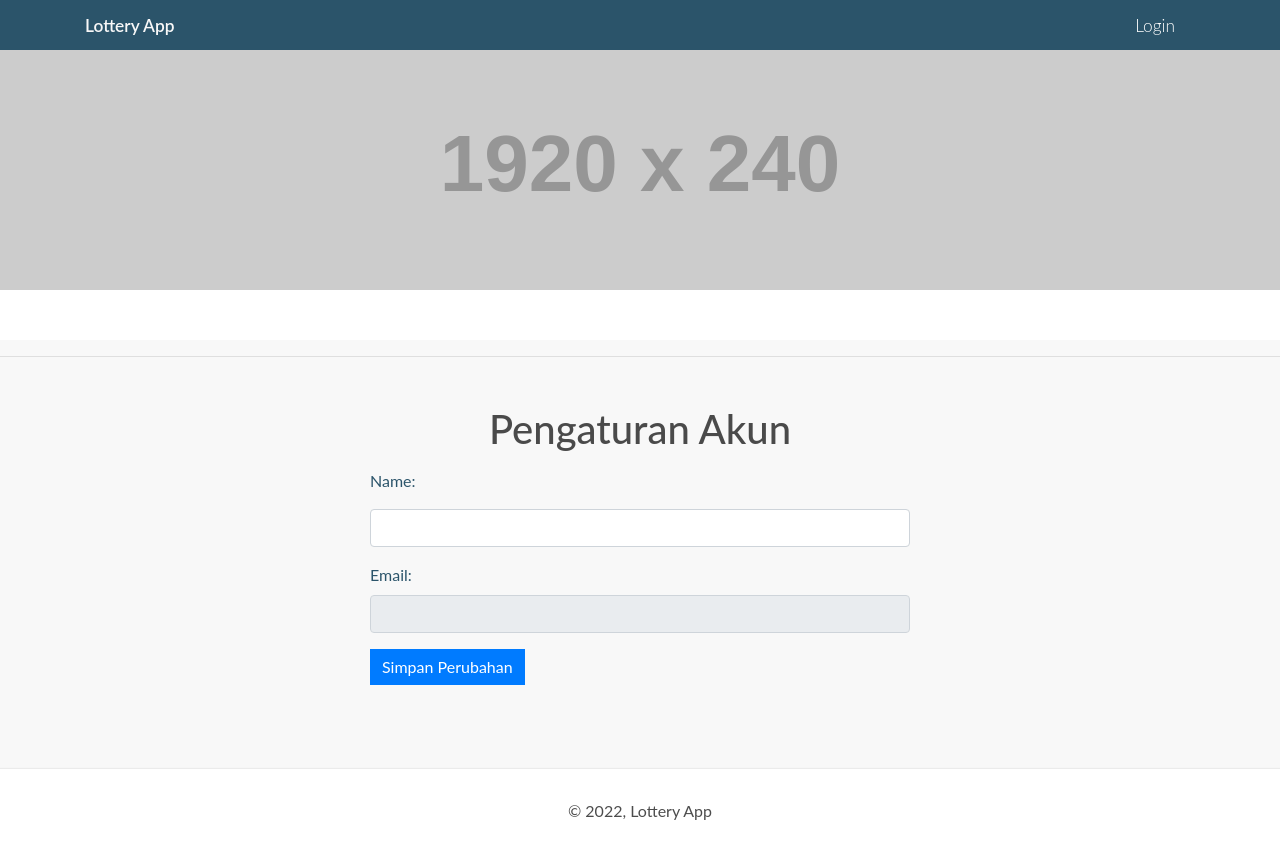
After one commit to aldamr01/Lottery-App, a Python web app: template apps/auth/templates/account.html in a window 1280 px wide. The commit adds this page. Run offline with Jinja, Linux system fonts and the light colour scheme; the template is opened without the code that fills it, so the values that code supplies are empty, except form fields; grey boxes labelled with a size stand in for pictures from a placeholder-image service; form fields are guessed from the names that the template uses; some libraries are stand-ins or nearby versions.

Commit message:
fix templates tag for login user only, and add user update function

```diff
--- a/apps/auth/forms.py
+++ b/apps/auth/forms.py
@@ -22,3 +22,8 @@ class RegisterForm(FlaskForm):
     email = EmailField(
         "Email", [validators.Length(min=4, max=50), validators.DataRequired()]
     )
+
+class AccountForm(FlaskForm):
+    name = StringField(
+        "Name", [validators.Length(min=4, max=50), validators.DataRequired()]
+    )
--- /dev/null
+++ b/apps/auth/templates/account.html
@@ -0,0 +1,27 @@
+{% extends 'base.html' %}
+
+{% block title %} Pengaturan Akun {% endblock %}
+
+{% block content %}
+
+	<section id="content">
+		<h1 class="text-center mt-5 mb-3">Pengaturan Akun</h1>
+
+		<div class="row justify-content-md-center">
+			<div class="col-md-6">
+				<form method="POST" action="{{ url_for('auth.account')}}">
+					{{ form.csrf_token }}
+					<div class="form-group">
+						<label for="name" class="text-login">{{ form.name.label }}:</label><br>
+						{{ form.name(class="form-control", id="name") }}
+					</div>
+					<div class="form-group">
+						<label for="email" class="text-login">Email:</label><br>
+						<input type="email" class="form-control" id="email" disabled value="{{ current_user.email }}">
+					</div>
+					<button type="submit" class="btn btn-primary">Simpan Perubahan</button>
+				</form>
+			</div>
+		</div>
+	</section>
+{% endblock %}
--- a/apps/lottery/templates/lottery/create.html
+++ b/apps/lottery/templates/lottery/create.html
@@ -1,7 +1,7 @@
 {% extends 'base.html' %}
 
 
-{% block title %} Halaman UtamXa {% endblock %}
+{% block title %} Buat Undian {% endblock %}
 
 {% block content %}
 
--- a/apps/lottery/templates/lottery/edit.html
+++ b/apps/lottery/templates/lottery/edit.html
@@ -1,6 +1,6 @@
 {% extends 'base.html' %}
 
-{% block title %} Halaman UtamXa {% endblock %}
+{% block title %} Ubah Undian {% endblock %}
 
 {% block content %}
 
--- a/apps/templates/_header.html
+++ b/apps/templates/_header.html
@@ -5,16 +5,22 @@
         </div>
 
         <ul class="header-menus">
-           {% if admin_page %}
+           {% if current_user.is_authenticated %}
                 <li>
-                    <a href="{{ url_for('dashboard.index') }}">Dashboard</a>
+                    <a href="{{ url_for('lottery.index') }}">Dashboard Admin</a>
                 </li>
                 <li>
                     <a href="{{ url_for('lottery.create') }}">Buat Undian</a>
                 </li>
+                <li>
+                    <a href="{{ url_for('auth.account') }}">Pengaturan Akun</a>
+                </li>
+                <li>
+                    <a href="{{ url_for('auth.logout') }}">Logout</a>
+                </li>
             {% else %}
                 <li>
-                    <a href="{{ url_for('lottery.index') }}">Halaman Undian</a>
+                    <a href="{{ url_for('auth.login') }}">Login</a>
                 </li>
             {% endif %}
         </ul>
--- a/apps/templates/base.html
+++ b/apps/templates/base.html
@@ -26,7 +26,7 @@
 
     <main class="base-container">
 
-        {% if not admin_page %}
+        {% if not current_user.is_authenticated %}
             {% include '_banner.html' %}
         {% endif %}
 		<div class="container">
```
Also changed, not shown: apps/auth/views.py (+20 -3 lines).
